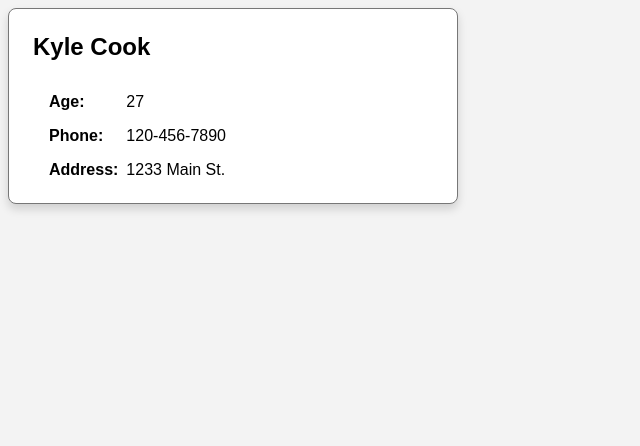
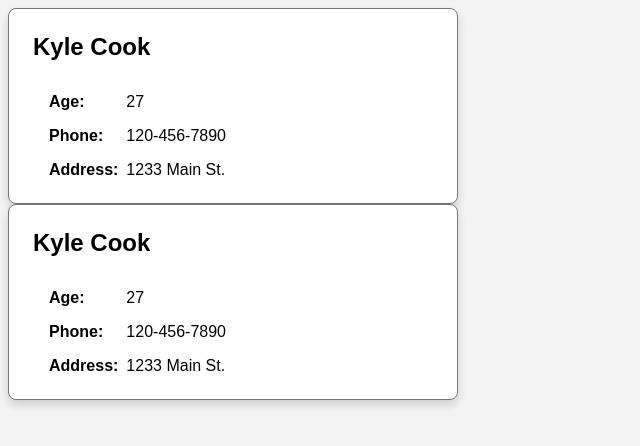
Before and after one commit to SohamAxel/ReactHandsOn, a React (Vite) app: page / in a window 1280 px wide. Shown: the top 446 px of the page, without its empty margins (0-640 px from the left). Built offline with nearby package versions, Linux system fonts and the light colour scheme.

Commit message:
User card class component

```diff
--- a/src/App.jsx
+++ b/src/App.jsx
@@ -1,11 +1,15 @@
 import "./App.css";
 import UserCard from "./Components/UserCard";
-import user from './user.json';
+import UserCardClass from "./Components/UserCardClass";
+import user from "./user.json";
 
 const App = () => {
   return (
-    <UserCard {...user} />
+    <>
+      <UserCard {...user} />
+      <UserCardClass {...user} />
+    </>
   );
-}
+};
 
 export default App;
--- /dev/null
+++ b/src/Components/UserCardClass.jsx
@@ -0,0 +1,21 @@
+import React from "react"
+
+class UserCardClass extends React.Component {
+  render() {
+    return (
+      <div className="card">
+        <h2 className="name">{this.props.name}</h2>
+        <div className="body">
+          <div className="label">Age:</div>
+          <div>{this.props.age}</div>
+          <div className="label">Phone:</div>
+          <div>{this.props.phoneNumber}</div>
+          <div className="label">Address:</div>
+          <div>{this.props.address}</div>
+        </div>
+      </div>
+    )
+  }
+}
+
+export default UserCardClass;
```
